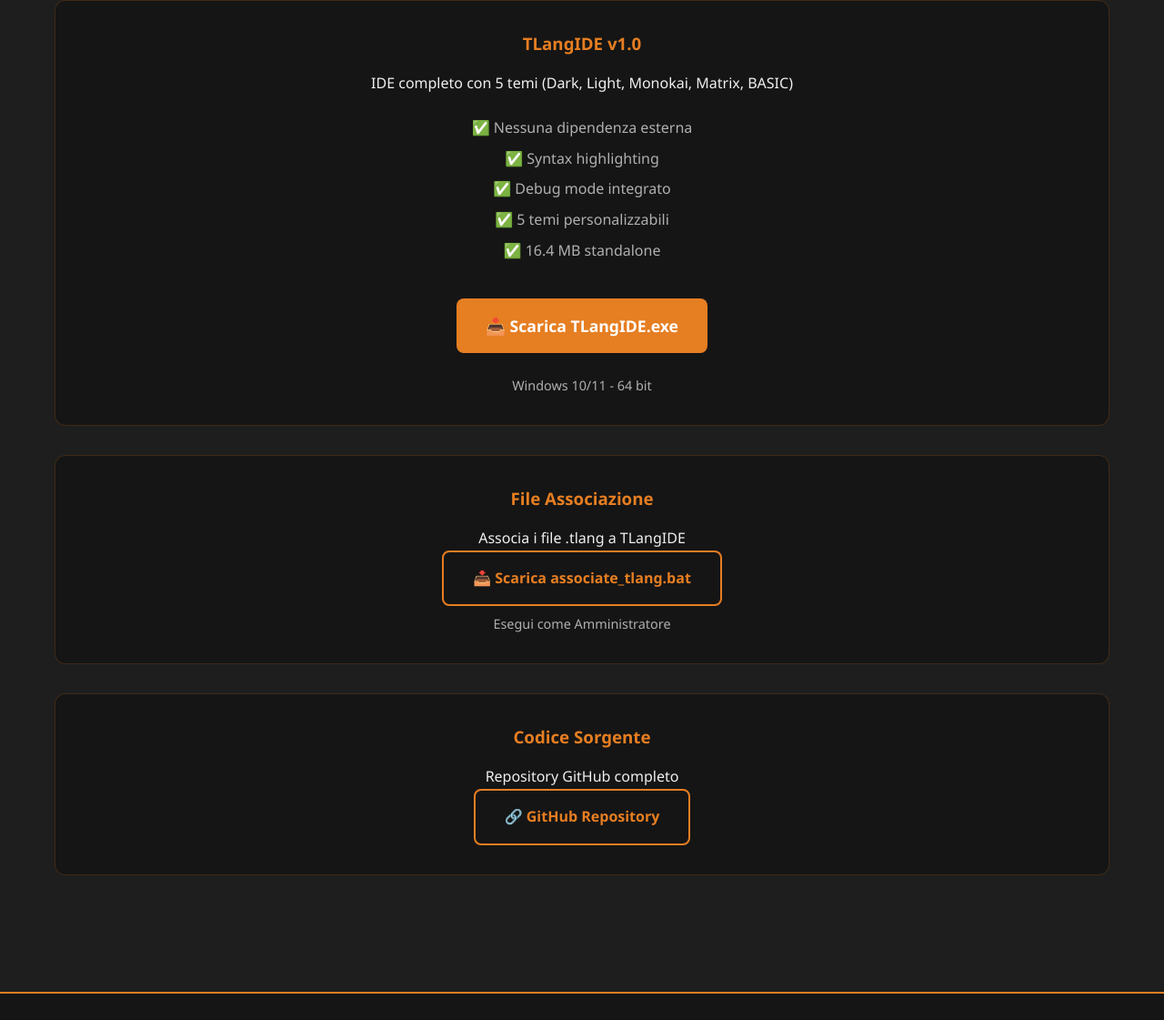
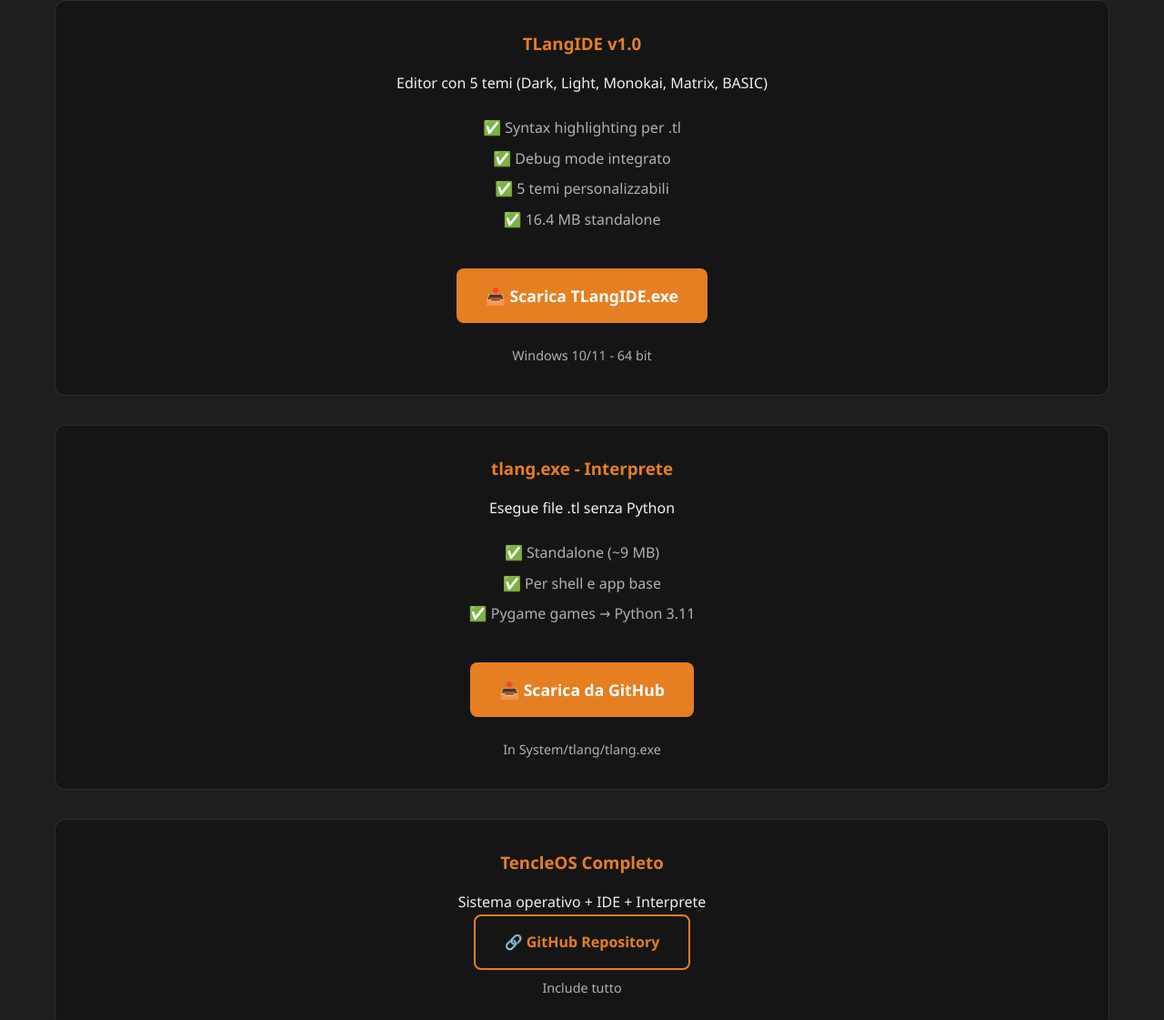
Before and after one commit to CostaTech/TencleOS, a plain HTML site: page docs/index.html in a window 1280 px wide. Shown: the part 9980-11101 px from the top of the page at 91% size. Drawn offline with Linux system fonts and the light colour scheme.

Commit message:
Add tlang.exe to downloads, remove associate_tlang.bat (.tl not .tlang)

```diff
--- a/docs/index.html
+++ b/docs/index.html
@@ -347,10 +347,9 @@ pygame.quit()</code></pre>
             <h2>Download</h2>
             <div class="download-card">
                 <h3>TLangIDE v1.0</h3>
-                <p>IDE completo con 5 temi (Dark, Light, Monokai, Matrix, BASIC)</p>
+                <p>Editor con 5 temi (Dark, Light, Monokai, Matrix, BASIC)</p>
                 <ul>
-                    <li>✅ Nessuna dipendenza esterna</li>
-                    <li>✅ Syntax highlighting</li>
+                    <li>✅ Syntax highlighting per .tl</li>
                     <li>✅ Debug mode integrato</li>
                     <li>✅ 5 temi personalizzabili</li>
                     <li>✅ 16.4 MB standalone</li>
@@ -362,20 +361,26 @@ pygame.quit()</code></pre>
             </div>
 
             <div class="download-card">
-                <h3>File Associazione</h3>
-                <p>Associa i file .tlang a TLangIDE</p>
-                <a href="downloads/associate_tlang.bat" class="btn btn-secondary" download>
-                    📥 Scarica associate_tlang.bat
+                <h3>tlang.exe - Interprete</h3>
+                <p>Esegue file .tl senza Python</p>
+                <ul>
+                    <li>✅ Standalone (~9 MB)</li>
+                    <li>✅ Per shell e app base</li>
+                    <li>✅ Pygame games → Python 3.11</li>
+                </ul>
+                <a href="https://github.com/CostaTech/TencleOS" class="btn btn-download" target="_blank">
+                    📥 Scarica da GitHub
                 </a>
-                <p class="version-info">Esegui come Amministratore</p>
+                <p class="version-info">In System/tlang/tlang.exe</p>
             </div>
 
             <div class="download-card">
-                <h3>Codice Sorgente</h3>
-                <p>Repository GitHub completo</p>
+                <h3>TencleOS Completo</h3>
+                <p>Sistema operativo + IDE + Interprete</p>
                 <a href="https://github.com/CostaTech/TencleOS" class="btn btn-secondary" target="_blank">
                     🔗 GitHub Repository
                 </a>
+                <p class="version-info">Include tutto</p>
             </div>
         </div>
     </section>
```
